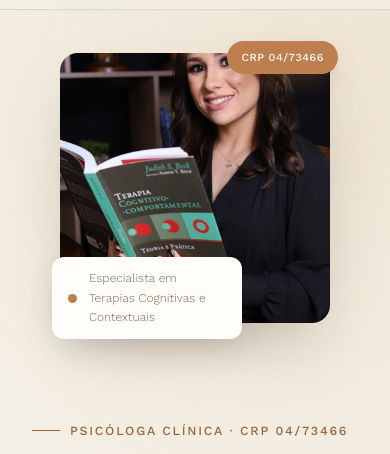
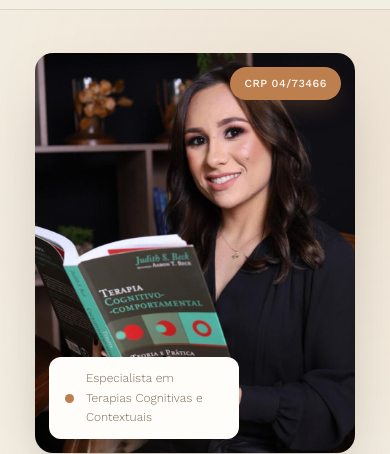
Before and after one commit to Israellsalvador/SitePsico, a plain HTML site: page SitePsico/index.html in a window 390 px wide. Shown: the part 67-521 px from the top of the page. Drawn offline with nearby package versions, Linux system fonts and the light colour scheme.

Commit message:
Melhroia na versão mobile

```diff
--- a/SitePsico/index.html
+++ b/SitePsico/index.html
@@ -172,68 +172,155 @@
 
   /* ---------- HERO ---------- */
 .hero{
-    position:relative;padding:150px 0 100px;
+  position:relative;
+  padding:150px 0 100px;
   background:
     radial-gradient(circle at 85% 15%, rgba(189,127,78,0.10), transparent 45%),
     var(--creme);
 }
+
 .hero-grid{
-    display:grid;grid-template-columns:1.1fr 0.9fr;gap:64px;align-items:center;
+  display:grid;
+  grid-template-columns:1.1fr 0.9fr;
+  gap:64px;
+  align-items:center;
 }
+
 .eyebrow{
-    display:flex;align-items:center;gap:10px;
-    font-size:0.78rem;letter-spacing:0.14em;text-transform:uppercase;
-    color:var(--terracota-escuro);margin-bottom:24px;font-weight:500;
+  display:flex;
+  align-items:center;
+  gap:10px;
+  font-size:0.78rem;
+  letter-spacing:0.14em;
+  text-transform:uppercase;
+  color:var(--terracota-escuro);
+  margin-bottom:24px;
+  font-weight:500;
 }
-  .eyebrow::before{content:'';width:28px;height:1px;background:var(--terracota-escuro);}
+
+.eyebrow::before{
+  content:'';
+  width:28px;
+  height:1px;
+  background:var(--terracota-escuro);
+}
+
 .hero h1{
-    font-size:clamp(2.6rem, 5vw, 4.1rem);
+  font-size:clamp(2.6rem,5vw,4.1rem);
   line-height:1.05;
   margin-bottom:26px;
 }
+
 .hero h1 em{
-    font-style:italic;color:var(--terracota);
+  font-style:italic;
+  color:var(--terracota);
 }
+
 .hero p.lede{
-    font-size:1.12rem;color:var(--marrom-suave);max-width:480px;margin-bottom:38px;
+  font-size:1.12rem;
+  color:var(--marrom-suave);
+  max-width:480px;
+  margin-bottom:38px;
   font-weight:300;
 }
-  .hero-actions{display:flex;gap:16px;flex-wrap:wrap;}
+
+.hero-actions{
+  display:flex;
+  gap:16px;
+  flex-wrap:wrap;
+}
+
 .btn-primary{
-    background:var(--marrom);color:var(--branco);
-    padding:15px 30px;border-radius:100px;font-size:0.92rem;
-    display:inline-flex;align-items:center;gap:10px;
+  background:var(--marrom);
+  color:var(--branco);
+  padding:15px 30px;
+  border-radius:100px;
+  font-size:0.92rem;
+  display:inline-flex;
+  align-items:center;
+  gap:10px;
   transition:transform .25s, background .25s;
 }
-  .btn-primary:hover{background:var(--terracota-escuro);transform:translateY(-2px);}
+
+.btn-primary:hover{
+  background:var(--terracota-escuro);
+  transform:translateY(-2px);
+}
+
 .btn-secondary{
   border:1px solid var(--marrom);
-    padding:15px 30px;border-radius:100px;font-size:0.92rem;
+  padding:15px 30px;
+  border-radius:100px;
+  font-size:0.92rem;
   transition:background .25s, color .25s;
 }
-  .btn-secondary:hover{background:var(--marrom);color:var(--branco);}
 
-  .hero-photo{position:relative;margin-top:22px;}
+.btn-secondary:hover{
+  background:var(--marrom);
+  color:var(--branco);
+}
+
+.hero-photo{
+  position:relative;
+  margin-top:22px;
+}
+
 .hero-photo-frame{
-    position:relative;z-index:1;border-radius:18px;overflow:hidden;
+  position:relative;
+  z-index:1;
+  border-radius:18px;
+  overflow:hidden;
   aspect-ratio:4/5;
   box-shadow:0 30px 60px -20px rgba(74,59,46,0.35);
 }
-  .hero-photo-frame img{filter:saturate(1.02);}
+
+.hero-photo-frame img{
+  width:100%;
+  height:100%;
+  object-fit:cover;
+  object-position:50% 12%;
+  filter:saturate(1.02);
+}
+
 .hero-tag{
-    position:absolute;bottom:-22px;left:-22px;z-index:5;
-    background:var(--branco);border-radius:14px;padding:16px 20px;
+  position:absolute;
+  bottom:-22px;
+  left:-22px;
+  z-index:5;
+  background:var(--branco);
+  border-radius:14px;
+  padding:16px 20px;
   box-shadow:0 14px 34px -10px rgba(74,59,46,0.25);
-    display:flex;align-items:center;gap:12px;
+  display:flex;
+  align-items:center;
+  gap:12px;
   max-width:230px;
 }
-  .hero-tag .dot{width:9px;height:9px;border-radius:50%;background:var(--terracota);flex-shrink:0;}
-  .hero-tag span{font-size:0.8rem;color:var(--marrom-suave);}
+
+.hero-tag .dot{
+  width:9px;
+  height:9px;
+  border-radius:50%;
+  background:var(--terracota);
+  flex-shrink:0;
+}
+
+.hero-tag span{
+  font-size:0.8rem;
+  color:var(--marrom-suave);
+}
+
 .crp{
-    position:absolute;top:-18px;right:-14px;
-    background:var(--terracota);color:var(--branco);
-    padding:9px 16px;border-radius:100px;font-size:0.72rem;
-    letter-spacing:0.05em;font-weight:500;
+  position:absolute;
+  top:-18px;
+  right:-14px;
+  background:var(--terracota);
+  color:var(--branco);
+  padding:9px 16px;
+  border-radius:100px;
+  font-size:0.72rem;
+  letter-spacing:0.05em;
+  font-weight:500;
   box-shadow:0 10px 24px -8px rgba(156,101,57,0.5);
   z-index:5;
 }
@@ -494,23 +581,85 @@
 
     .hero-grid, .sobre-grid, .cta-grid{grid-template-columns:1fr;}
 
-    /* hero: foto menor e quadrada para dar prioridade ao título na primeira dobra */
-    .hero-photo{order:-1;max-width:270px;margin:0 auto 34px;}
-    .hero-photo-frame{aspect-ratio:1/1;}
-    .hero-tag{padding:12px 16px;max-width:190px;bottom:-16px;left:-8px;border-radius:12px;}
-    .hero-tag span{font-size:0.75rem;}
-    .crp{top:-12px;right:-8px;padding:8px 14px;font-size:0.68rem;}
+    .hero-photo{
+      order:-1;
+      max-width:320px;       /* antes era 270px */
+      margin:0 auto 40px;
+    }
 
-    .info-grid, .reframe-grid, .valores-grid{grid-template-columns:1fr;}
-    .processo-list{grid-template-columns:1fr;}
-    .processo-item{border-right:none;border-bottom:1px solid var(--linha);}
-    .processo-item:last-child{border-bottom:none;}
-    .footer-grid{grid-template-columns:1fr;gap:34px;}
-    .cta-grid{padding:36px;border-radius:20px;}
-    .cta-photo{max-width:260px;margin:0 auto;}
-    section{padding:76px 0;}
-    .hero{padding:120px 0 70px;}
-    .info-extra{grid-template-columns:1fr;}
+    .hero-photo-frame{
+      aspect-ratio:4/5;      /* antes era 1/1 */
+    }
+
+    .hero-photo-frame img{
+      object-fit:cover;
+      object-position:center 12%;
+    }
+
+    .hero-tag{
+      padding:12px 16px;
+      max-width:190px;
+      bottom:14px;           /* antes era -16px */
+      left:14px;             /* antes era -8px */
+      border-radius:12px;
+    }
+
+    .hero-tag span{
+      font-size:0.75rem;
+    }
+
+    .crp{
+      top:14px;              /* antes era -12px */
+      right:14px;            /* antes era -8px */
+      padding:8px 14px;
+      font-size:0.68rem;
+    }
+
+    .info-grid,
+    .reframe-grid,
+    .valores-grid{
+      grid-template-columns:1fr;
+    }
+
+    .processo-list{
+      grid-template-columns:1fr;
+    }
+
+    .processo-item{
+      border-right:none;
+      border-bottom:1px solid var(--linha);
+    }
+
+    .processo-item:last-child{
+      border-bottom:none;
+    }
+
+    .footer-grid{
+      grid-template-columns:1fr;
+      gap:34px;
+    }
+
+    .cta-grid{
+      padding:36px;
+      border-radius:20px;
+    }
+
+    .cta-photo{
+      max-width:260px;
+      margin:0 auto;
+    }
+
+    section{
+      padding:76px 0;
+    }
+
+    .hero{
+      padding:120px 0 70px;
+    }
+
+    .info-extra{
+      grid-template-columns:1fr;
+    }
 }
 </style>
 </head>
```
Lines whose indentation alone changed are shown as unchanged.
